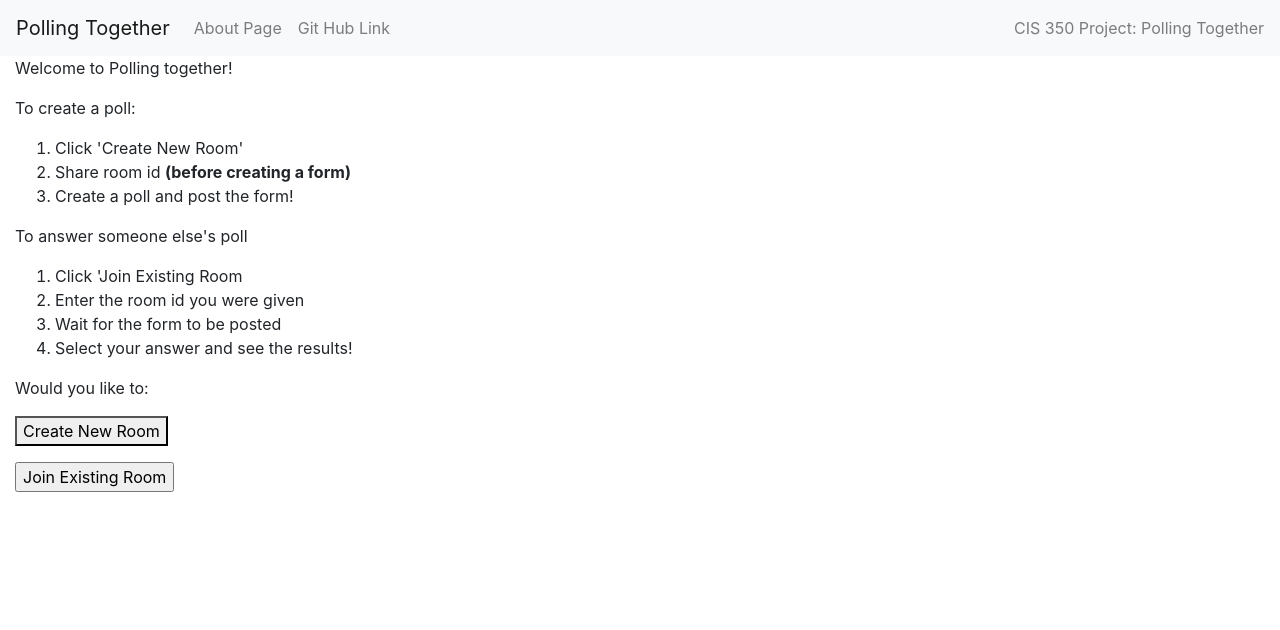
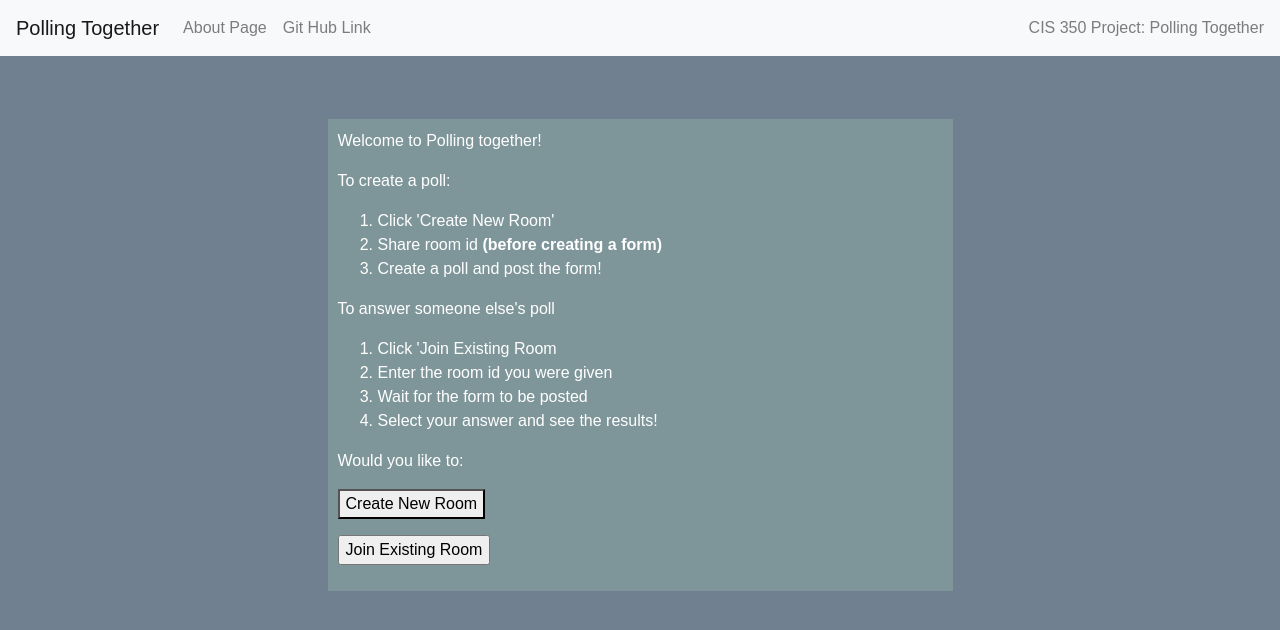
Before and after one commit to Dhaller18/PollTogether, a Flask app: page / in a window 1280 px wide. Shown: the top 630 px of the page. Run offline with Flask 2, Linux system fonts and the light colour scheme; data that the repository does not hold is empty; some libraries are stand-ins or nearby versions.

Commit message:
Added a style sheet and basic formatting to the home page.

```diff
--- /dev/null
+++ b/static/style.css
@@ -0,0 +1,23 @@
+header{
+    font-weight: bold;
+}
+
+body {
+    color: #ebebeb;
+    background-color: slategray;
+    font-family: Arial, serif;
+}
+
+body div.page{
+    background-color: #7e969a;
+    color: white;
+    align-content: center;
+    margin-top: 5%;
+    padding-top: 10px;
+    margin-left: 25%;
+    padding-left: 10px;
+    margin-right: 25%;
+    padding-right: 10px;
+    padding-bottom: 10px;
+
+}
--- a/templates/base.html
+++ b/templates/base.html
@@ -4,6 +4,7 @@
     <link rel="stylesheet" href="https://stackpath.bootstrapcdn.com/bootstrap/4.3.1/css/bootstrap.min.css"
           integrity="sha384-ggOyR0iXCbMQv3Xipma34MD+dH/1fQ784/j6cY/iJTQUOhcWr7x9JvoRxT2MZw1T" crossorigin="anonymous">
     <meta charset="UTF-8">
+    <link rel="stylesheet" type="text/css" href="{{  url_for('static', filename='style.css') }}">
     <title>{% block title %}{% endblock %}</title>
 </head>
 <body>
--- a/templates/home.html
+++ b/templates/home.html
@@ -2,6 +2,7 @@
 {% block title %}Home Page{% endblock %}
 
 {% block content %}
+    <div class="page">
     <p>Welcome to Polling together!</p>
     <p>To create a poll:</p>
     <ol>
@@ -27,6 +28,9 @@
         </p>
         <p><input type="submit" value="Join Existing Room" formaction="/joinRoom/"></p>
     </form>
+   </div>
+
+
     <script src="//code.jquery.com/jquery-1.12.4.min.js" integrity="sha256-ZosEbRLbNQzLpnKIkEdrPv7lOy9C27hHQ+Xp8a4MxAQ="
             crossorigin="anonymous"></script>
     <script src="//cdnjs.cloudflare.com/ajax/libs/socket.io/2.2.0/socket.io.js"
--- a/templates/resultsPage.html
+++ b/templates/resultsPage.html
@@ -20,7 +20,7 @@
             ]);
 
             var options = {
-                title: 'Sample Answsers',
+                title: '',
                 is3D: true,
             };
 
```
